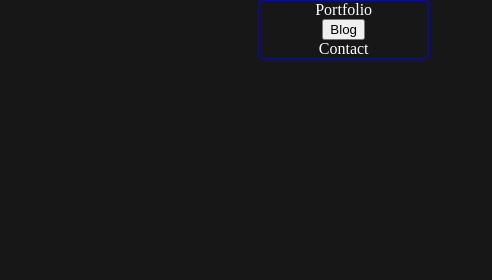
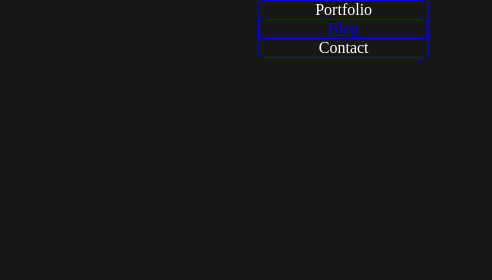
Before and after one commit to Sava-Sav/index, a plain HTML site: page index.html in a window 1280 px wide. Shown: the top 280 px of the page, 467-959 px from the left. Drawn offline with Linux system fonts and the light colour scheme.

Commit message:
Initial commit

```diff
--- a/index.css
+++ b/index.css
@@ -49,7 +49,16 @@ body{
 #ProfileImage:hover{
     filter:none;
 }
+#Blogger{
+         filter:brightness(10);
+     transition: filter 0.5 ease;
+          border: 1px solid blue;
+    border-radius: 5%;
+}
+#Blogger:hover{
 
+     filter:none;
+}
 
 #navigation{
 
@@ -58,6 +67,7 @@ body{
     display: grid;
     text-align: center;
     align-items: center;
+
 
 }
 
--- a/index.html
+++ b/index.html
@@ -15,7 +15,7 @@
      <ul>
       <li> Portfolio</li>
       <a href =Blog.html>
-       <li id="Blogger"><button>Blog</button> </li>
+       <li id="Blogger">Blog </li>
       </a>
       <li> Contact</li>
      </ul>
```
Also changed, not shown: GAMES.html (+3 -2 lines).
